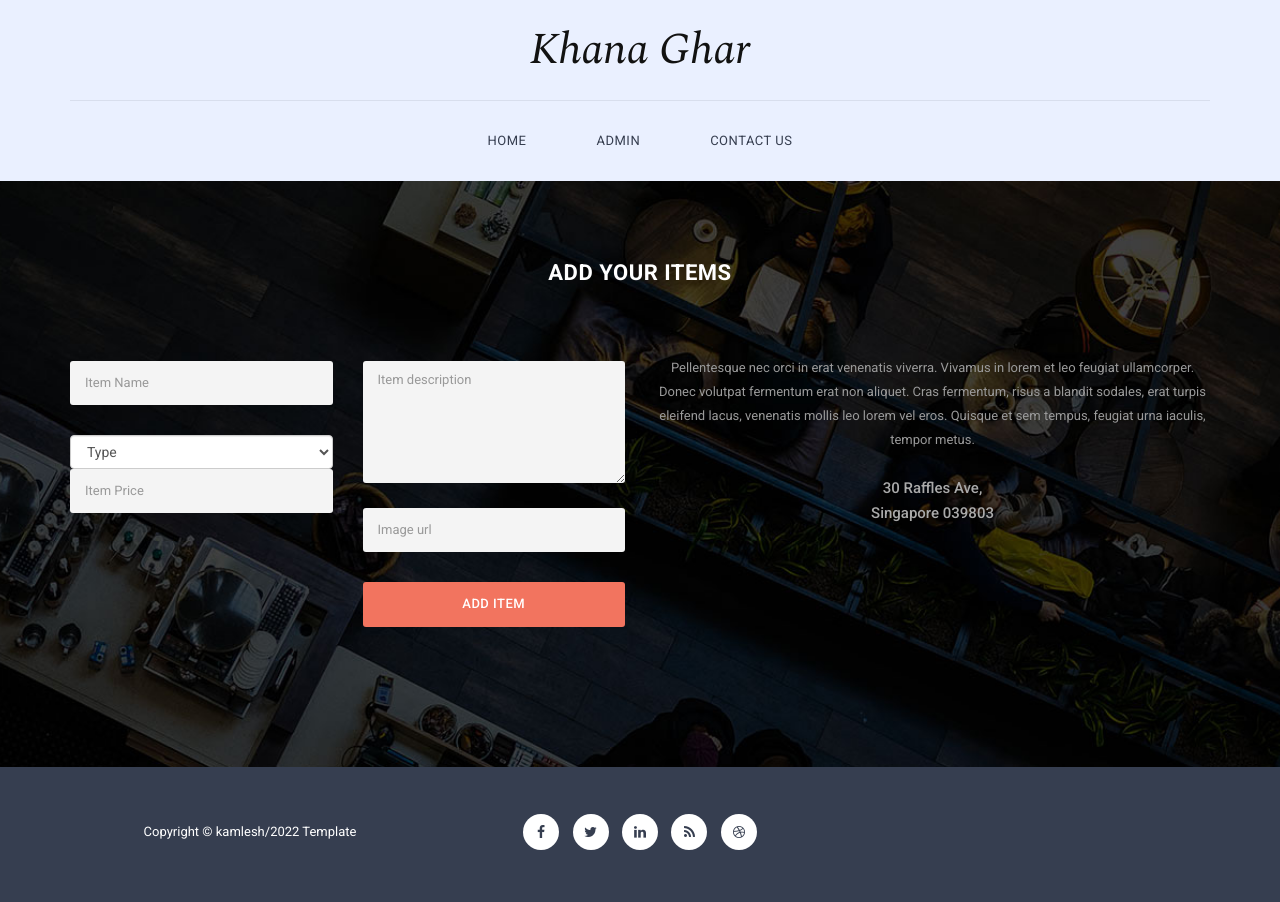
After one commit to kamlesh217/Restaurant-Menu, a Django app: page /create_item/ in a window 1280 px wide. The commit adds this page. Run offline with Django 4.2, Linux system fonts and the light colour scheme; some libraries are stand-ins or nearby versions.

Commit message:
item database connection and form added

```diff
--- a/food/templates/foods/base.html
+++ b/food/templates/foods/base.html
@@ -29,7 +29,7 @@
                     <div id="main-nav" class="collapse navbar-collapse">
                         <ul class="nav navbar-nav">
                             <li><a href="/">Home</a></li>
-                            <li><a href="/admin">Admin</a></li>
+                            <li><a href="/create_item">Admin</a></li>
 
                             <li><a href="/contact">Contact Us</a></li>
                         </ul>
--- /dev/null
+++ b/food/templates/foods/item.html
@@ -0,0 +1,84 @@
+{% extends 'foods/base.html'%}
+{% load static%}
+<!DOCTYPE html>
+<html>
+    <head>
+        <title>Contact page</title>
+    </head>
+
+    {% block body%}
+
+    <section id="book-table">
+        <div class="container">
+            <div class="row">
+                <div class="col-md-12">
+                    <div class="heading">
+                        <h2>Add Your Items</h2>
+                    </div>
+                </div>
+                <section class="contact-us">
+                    <div class="container">
+                        <div class="row">
+                            <div class="col-md-6">
+                                <form id="contact" action="" method="post">
+                                    {% csrf_token %}
+                                    <div class="row">
+                                        <div class="col-md-6">
+                                            <fieldset>
+                                                <input name="name" type="text" class="form-control" id="name" placeholder="Item Name" required="">
+                                            </fieldset>
+
+                                            <fieldset>
+                                                <select required class="form-control" name='type' onchange='this.form.()'>
+                                                    <option value="">Type</option>
+                                                    <option value="breakfast">Breakfast</option>
+                                                    <option value="dinner">Dinner</option>
+                                                    <option value="lunch">Lunch</option>
+                                                </select>
+                                            </fieldset>
+
+                                            <fieldset>
+                                                <input name="price" type="number" class="form-control" id="phone" placeholder="Item Price" required="">
+                                            </fieldset>
+                                        </div>
+                                        <div class="col-md-6">
+                                            <fieldset>
+                                                <textarea name="desc" rows="6" class="form-control" id="message" placeholder="Item description" required=""></textarea>
+                                            </fieldset>
+                                            <fieldset>
+                                                <input name="image" type="text" class="form-control" id="name" placeholder="Image url" >
+                                            </fieldset>
+                                            <fieldset>
+                                                <button type="submit" id="form-submit" class="btn">Add Item</button>
+                                            </fieldset>
+                                        </div>
+                                    </div>
+                                </form>
+                            </div>
+                            <div class="col-md-6">
+                                <div class="section-heading contact-info">
+                                    <p>Pellentesque nec orci in erat venenatis viverra. Vivamus in lorem et leo feugiat ullamcorper. Donec volutpat fermentum erat non aliquet. Cras fermentum, risus a blandit sodales, erat turpis eleifend lacus, venenatis mollis leo lorem vel eros. Quisque et sem tempus, feugiat urna iaculis, tempor metus.<br><br><em>30 Raffles Ave, <br>Singapore 039803</em></p>
+                                </div>
+                            </div>
+                        </div>
+                    </div>
+                </section>
+
+
+
+
+
+
+            </div>
+        </div>
+    </section>
+
+
+
+
+
+
+
+    {%endblock%}
+
+</html>
--- a/food/urls.py
+++ b/food/urls.py
@@ -4,5 +4,6 @@ from food import views
 urlpatterns = [
     path('',views.home, name='home'),
     path('contact/',views.contact, name='contact'),
-    path('admin/',views.admin, name='admin'),
+    path('create_item/',views.create_item, name='admin'),
+    #path('add/',views.create_item, name='create_item'),
 ]
--- a/food/views.py
+++ b/food/views.py
@@ -19,6 +19,47 @@ def contact(request):
     return render(request,'foods/contact.html' )
 
 
+def create_item(request):
+
+    if request.method=='POST':
+        name=request.POST['name']
+        type=request.POST['type']
+        des=request.POST['desc']
+        price=request.POST['price']
+        image=request.POST['image']
+
+        if type=='lunch':
+            if image=='':
+                lunch_obj=Lunch(item_name=name, item_desc=des, item_price=price)
+                lunch_obj.save()
+
+            else:
+                lunch_obj=Lunch(item_name=name, item_desc=des, item_price=price, item_image=image)
+            lunch_obj.save()
+
+        elif type=='dinner':
+            if image=='':
+                dinner_obj=dinner(item_name=name, item_desc=des, item_price=price)
+                dinner_obj.save()
+
+            else:
+                dinner_obj=dinner(item_name=name, item_desc=des, item_price=price, item_image=image)
+            dinner_obj.save()
+
+
+        elif type=='breakfast':
+            if image=='':
+                breakfast_obj=Breakfast(item_name=name, item_desc=des, item_price=price)
+                breakfast_obj.save()
+
+
+            else:
+                breakfast_obj=Breakfast(item_name=name, item_desc=des, item_price=price, item_image=image)
+            breakfast_obj.save()
+
+
+    return render(request,'foods/item.html' )
+
 
 def admin(request):
     return redirect('admin')
```
Also changed, not shown: db.sqlite3.
